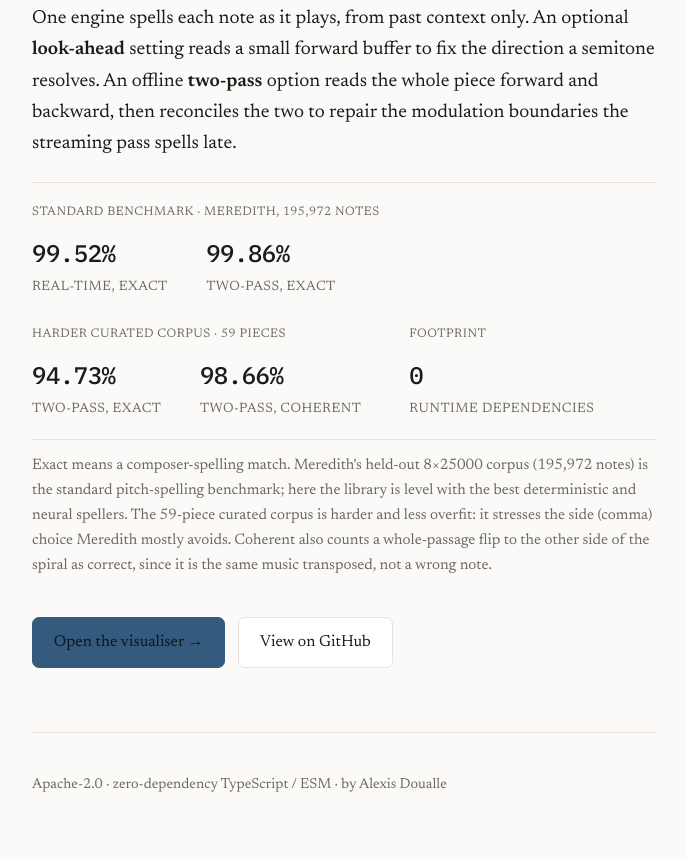
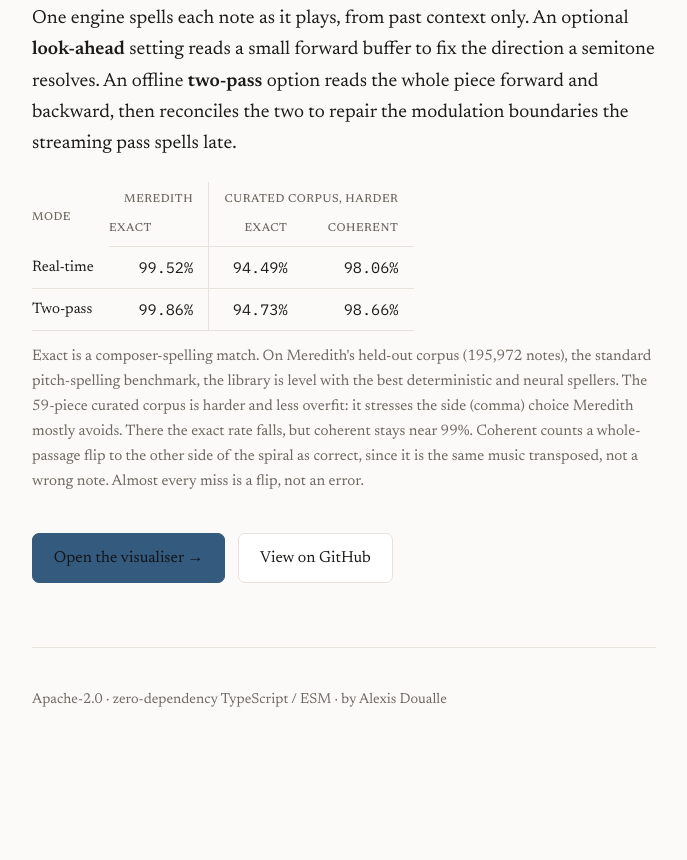
Before and after one commit to alexisdoualle/enharmonic, a website: page viz/site/index.html in a window 1280 px wide. Shown: the part 855-1715 px from the top of the page, without its empty margins (296-983 px from the left). After the commit the page ends 1631 px from the top, so only its background shows below. Drawn offline with Linux system fonts and the light colour scheme.

Commit message:
Docs and landing page: resolveDir fix, wrap diagram, accuracy table
README: resolveDir 1 resolves up, so the example prefers C# over Db (not E# over F). core-speller: diagram how the 35 spellings fold onto 12 pitch classes (letter and accidental axes). Landing page: present accuracy as a mode-by-corpus table (Meredith and curated, exact and coherent) instead of stat tiles.

```diff
--- a/viz/site/index.html
+++ b/viz/site/index.html
@@ -67,13 +67,16 @@
   .note { font-family: 'Newsreader', Georgia, serif; }
   .glyph { font-variant-ligatures: none; }
   mono, .mono, code { font-family: 'IBM Plex Mono', ui-monospace, SFMono-Regular, Menlo, monospace; font-size: 0.86em; }
-  /* stat groups: two corpora + footprint, each a captioned column of tiles */
-  .stats { display: flex; flex-wrap: wrap; gap: 1.6rem 3rem; margin: 1.4rem 0 0; padding: 1.2rem 0; border-top: 1px solid var(--line); border-bottom: 1px solid var(--line); }
-  .statgroup { display: flex; flex-direction: column; gap: .7rem; }
-  .statgroup .cap { color: var(--muted); font-size: 0.78rem; letter-spacing: 0.04em; text-transform: uppercase; }
-  .statgroup .row { display: flex; flex-wrap: wrap; gap: 1.2rem 2.4rem; }
-  .stat .n { font-family: 'IBM Plex Mono', monospace; font-size: 1.5rem; font-weight: 500; letter-spacing: -0.02em; }
-  .stat .l { display: block; color: var(--muted); font-size: 0.85rem; letter-spacing: 0.04em; text-transform: uppercase; margin-top: .15rem; }
+  /* accuracy table: mode down, corpus across, exact vs coherent */
+  .scores { border-collapse: collapse; margin: 1.4rem 0 .8rem; font-size: .95rem; }
+  .scores th, .scores td { padding: .5rem .95rem; text-align: right; border-bottom: 1px solid var(--line); white-space: nowrap; }
+  .scores th:first-child, .scores td:first-child { text-align: left; padding-left: 0; }
+  .scores thead th { color: var(--muted); font-weight: 500; font-size: .72rem; letter-spacing: .05em; text-transform: uppercase; }
+  .scores thead tr:first-child th { border-bottom: none; padding-bottom: .12rem; }
+  .scores tbody td { font-family: 'IBM Plex Mono', monospace; }
+  .scores tbody td:first-child { font-family: inherit; }
+  .scores .grp { border-left: 1px solid var(--line); }
+  @media (max-width: 430px) { .scores { font-size: .85rem; } .scores th, .scores td { padding: .45rem .6rem; } }
   /* buttons */
   .cta { display: flex; flex-wrap: wrap; gap: .8rem; margin: 2.4rem 0 0; }
   .btn {
@@ -123,34 +126,31 @@
       resolves. An offline <strong>two-pass</strong> option reads the whole piece forward and backward,
       then reconciles the two to repair the modulation boundaries the streaming pass spells late.</p>
 
-      <div class="stats" aria-label="accuracy on two corpora: Meredith and the curated corpus">
-        <div class="statgroup">
-          <span class="cap">Standard benchmark · Meredith, 195,972 notes</span>
-          <div class="row">
-            <div class="stat"><span class="n">99.52%</span><span class="l">real-time, exact</span></div>
-            <div class="stat"><span class="n">99.86%</span><span class="l">two-pass, exact</span></div>
-          </div>
-        </div>
-        <div class="statgroup">
-          <span class="cap">Harder curated corpus · 59 pieces</span>
-          <div class="row">
-            <div class="stat"><span class="n">94.73%</span><span class="l">two-pass, exact</span></div>
-            <div class="stat"><span class="n">98.66%</span><span class="l">two-pass, coherent</span></div>
-          </div>
-        </div>
-        <div class="statgroup">
-          <span class="cap">Footprint</span>
-          <div class="row">
-            <div class="stat"><span class="n">0</span><span class="l">runtime dependencies</span></div>
-          </div>
-        </div>
-      </div>
-      <p class="note" style="color:var(--muted); font-size:.95rem; margin-top:.8rem;">Exact means a
-      composer-spelling match. Meredith's held-out 8×25000 corpus (195,972 notes) is the standard
-      pitch-spelling benchmark; here the library is level with the best deterministic and neural spellers.
-      The 59-piece curated corpus is harder and less overfit: it stresses the side (comma) choice Meredith
-      mostly avoids. Coherent also counts a whole-passage flip to the other side of the spiral as correct,
-      since it is the same music transposed, not a wrong note.</p>
+      <table class="scores" aria-label="accuracy on the Meredith and curated corpora">
+        <thead>
+          <tr>
+            <th rowspan="2">Mode</th>
+            <th>Meredith</th>
+            <th class="grp" colspan="2">Curated corpus, harder</th>
+          </tr>
+          <tr>
+            <th>exact</th>
+            <th class="grp">exact</th>
+            <th>coherent</th>
+          </tr>
+        </thead>
+        <tbody>
+          <tr><td>Real-time</td><td>99.52%</td><td class="grp">94.49%</td><td>98.06%</td></tr>
+          <tr><td>Two-pass</td><td>99.86%</td><td class="grp">94.73%</td><td>98.66%</td></tr>
+        </tbody>
+      </table>
+      <p class="note" style="color:var(--muted); font-size:.95rem; margin-top:.8rem;">Exact is a
+      composer-spelling match. On Meredith's held-out corpus (195,972 notes), the standard pitch-spelling
+      benchmark, the library is level with the best deterministic and neural spellers. The 59-piece curated
+      corpus is harder and less overfit: it stresses the side (comma) choice Meredith mostly avoids. There
+      the exact rate falls, but coherent stays near 99%. Coherent counts a whole-passage flip to the other
+      side of the spiral as correct, since it is the same music transposed, not a wrong note. Almost every
+      miss is a flip, not an error.</p>
 
       <div class="cta">
         <a class="btn primary" href="viz/">Open the visualiser →</a>
```
Also changed, not shown: examples/core-speller.ts (+14 -5 lines), README.md.
